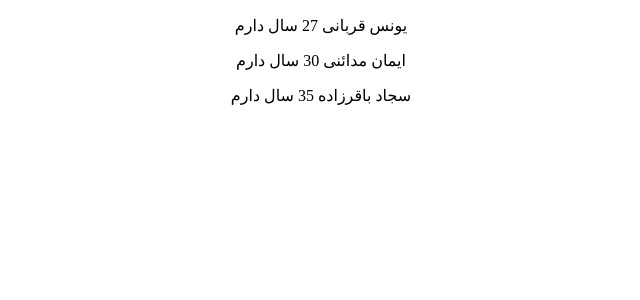
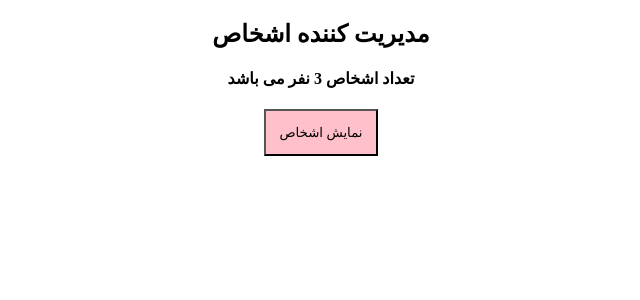
Before and after one commit to JasonJafari/TOP-learnReact, a React (Create React App) app in the folder 001-person-manager/: page / in a window 1280 px wide. Shown: the top 300 px of the page, without its empty margins (319-959 px from the left). Built offline with nearby package versions, Linux system fonts and the light colour scheme.

Commit message:
05-ConditionalRendering

```diff
--- a/001-person-manager/src/App.js
+++ b/001-person-manager/src/App.js
@@ -4,22 +4,48 @@
 class App extends Component {
     state = {
         persons: [
-            { firstname: "یونس", lastname: "قربانی", age: 27 },
-            { firstname: "ایمان", lastname: "مدائنی", age: 30 },
-            { firstname: "سجاد", lastname: "باقرزاده", age: 35 }
-        ]
+            { firstname: "یونس", lastname: "قربانی" },
+            { firstname: "ایمان", lastname: "مدائنی" },
+            { firstname: "سجاد", lastname: "باقرزاده" }
+        ],
+        showPersons: false
     };
+
+    handleShowPerson = () => {
+        this.setState({ showPersons: !this.state.showPersons });
+        // console.log(this.state.showPersons);
+    };
+
     render() {
-        const { persons } = this.state;
+        const { persons, showPersons } = this.state;
         // InlineStyle text-align
         // <div style={{ textAlign: "center" }}>
         const styles = {
             textAlign: "center"
         };
 
+        const bottonStyle = {
+            padding: "1em",
+            fontFamily: "BYekan",
+            backgroundColor: "pink"
+        };
+
+        let person = null;
+
+        if (showPersons) {
+            person = <Persons persons={persons} />;
+        }
+
         return (
             <div style={styles}>
-                <Persons persons={persons} />
+                <h2>مدیریت کننده اشخاص</h2>
+                <h4>تعداد اشخاص {persons.length} نفر می باشد</h4>
+
+                {person}
+
+                <button onClick={this.handleShowPerson} style={bottonStyle}>
+                    نمایش اشخاص
+                </button>
             </div>
         );
     }
--- a/001-person-manager/src/components/Person/Person.jsx
+++ b/001-person-manager/src/components/Person/Person.jsx
@@ -1,9 +1,9 @@
 import React from "react";
 
-const Person = ({ firstname, lastname, age }) => {
+const Person = ({ firstname, lastname }) => {
     return (
         <div>
-            <p>{`${firstname} ${lastname} ${age} سال دارم`}</p>
+            <p>{`${firstname} ${lastname}`}</p>
         </div>
     );
 };
--- a/001-person-manager/src/components/Person/Persons.jsx
+++ b/001-person-manager/src/components/Person/Persons.jsx
@@ -8,7 +8,6 @@
                 <Person
                     firstname={person.firstname}
                     lastname={person.lastname}
-                    age={person.age}
                 />
             ))}
         </div>
```
